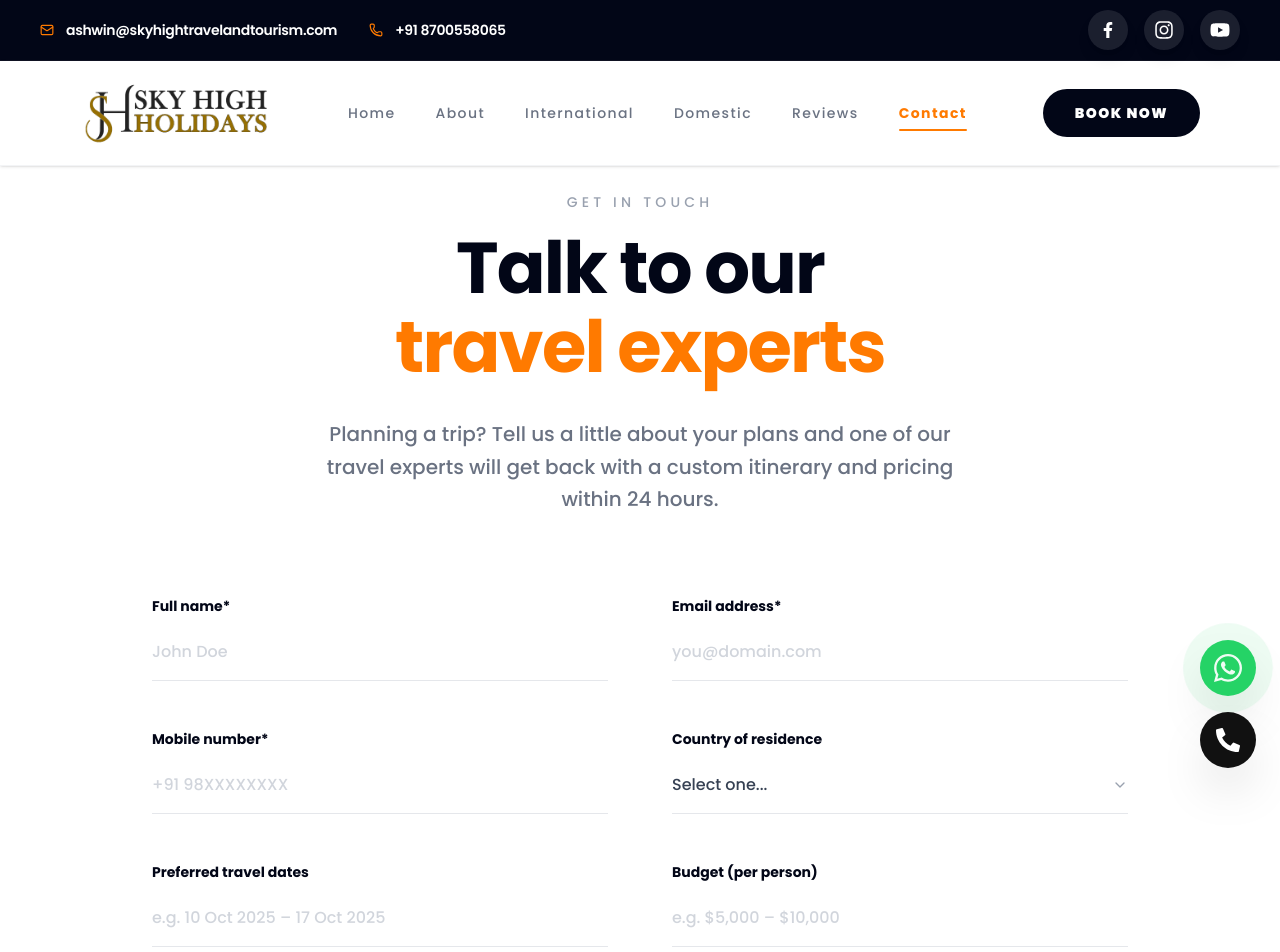
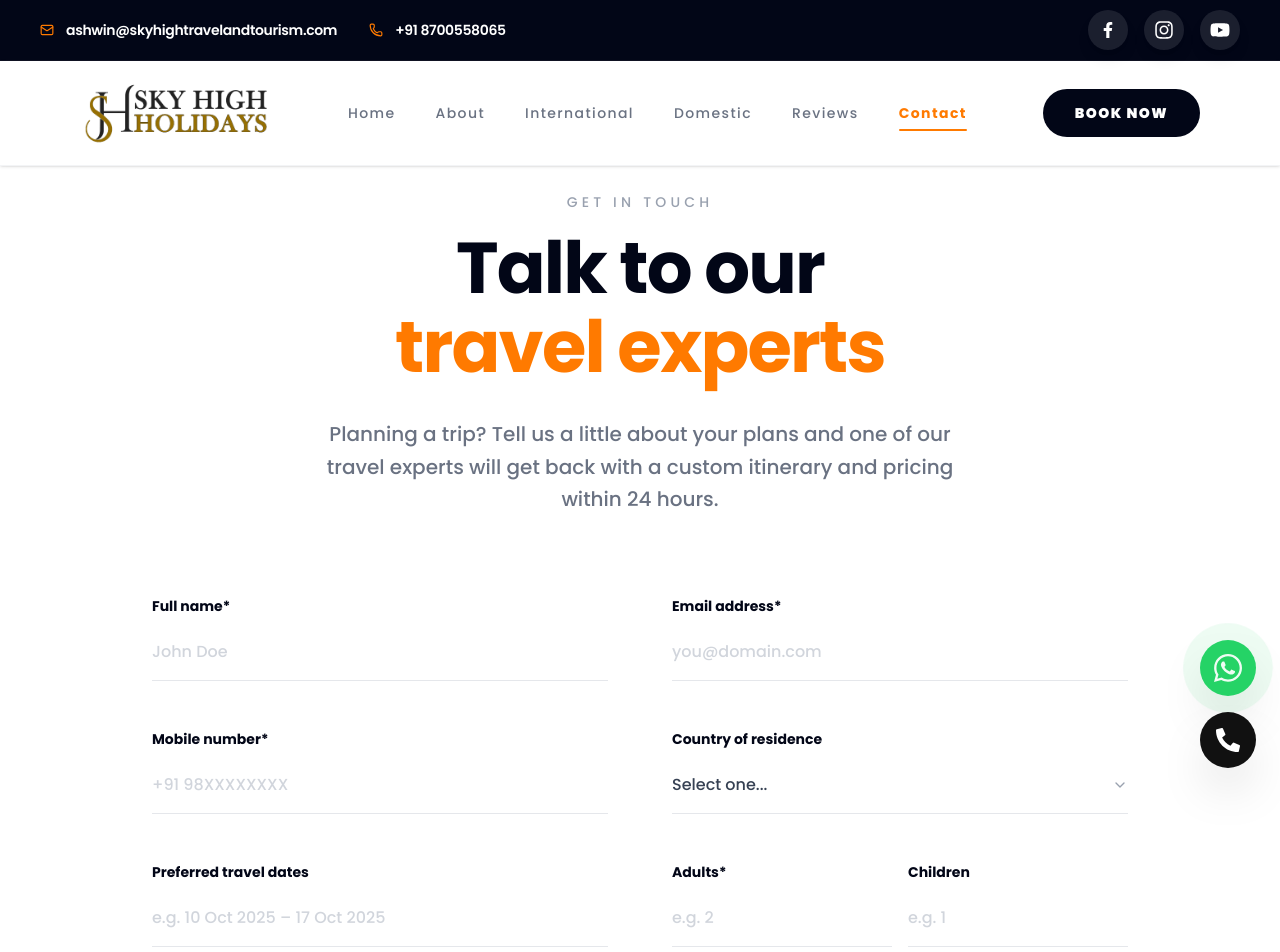
Before and after one commit to LaukikLandage/sky-high-holidays, a React (Vite) app: page /contact in a window 1280 px wide. Shown: the top 952 px of the page. Built offline with nearby package versions, Linux system fonts and the light colour scheme.

Commit message:
Updated contact and enquiry forms: replaced budget/generic travelers with separate Adults and Children counts

```diff
--- a/src/pages/ContactPage.tsx
+++ b/src/pages/ContactPage.tsx
@@ -9,7 +9,8 @@ export function ContactPage() {
     mobileNumber: '',
     country: '',
     travelDates: '',
-    budget: '',
+    adults: '',
+    children: '',
     message: ''
   });
 
@@ -103,12 +104,23 @@ export function ContactPage() {
                   <ChevronDown className="absolute right-0 top-1/2 -translate-y-1/2 w-4 h-4 text-gray-400 pointer-events-none group-focus-within:text-[#FF7A00] transition-colors" />
                 </div>
               </div>
-              <FormInput
-                label="Budget (per person)"
-                placeholder="e.g. $5,000 – $10,000"
-                value={formData.budget}
-                onChange={(v: string) => setFormData({...formData, budget: v})}
-              />
+              <div className="grid grid-cols-2 gap-4">
+                <FormInput
+                  label="Adults*"
+                  placeholder="e.g. 2"
+                  value={formData.adults}
+                  onChange={(v: string) => setFormData({...formData, adults: v})}
+                  required
+                  type="number"
+                />
+                <FormInput
+                  label="Children"
+                  placeholder="e.g. 1"
+                  value={formData.children}
+                  onChange={(v: string) => setFormData({...formData, children: v})}
+                  type="number"
+                />
+              </div>
             </div>
           </div>
 
--- a/src/pages/EnquiryPage.tsx
+++ b/src/pages/EnquiryPage.tsx
@@ -13,7 +13,8 @@ export default function EnquiryPage() {
     phone: '',
     destination: '',
     travelDate: '',
-    travelers: '2',
+    adults: '2',
+    children: '0',
     message: ''
   });
 
@@ -154,20 +155,36 @@ export default function EnquiryPage() {
                   </div>
                 </div>
 
-                {/* Travelers */}
+                {/* Adults */}
                 <div className="space-y-2">
-                  <label className="text-sm font-black text-[#020617] uppercase tracking-widest ml-1">Number of Travelers</label>
+                  <label className="text-sm font-black text-[#020617] uppercase tracking-widest ml-1">Adults*</label>
                   <div className="relative group">
                     <Users className="absolute left-4 top-1/2 -translate-y-1/2 w-5 h-5 text-gray-400 group-focus-within:text-[#FF7A00] transition-colors" />
-                    <select
-                      className="w-full pl-12 pr-4 py-4 rounded-2xl bg-gray-50 border border-transparent focus:bg-white focus:border-[#FF7A00] focus:ring-4 focus:ring-orange-50 outline-none transition-all font-medium appearance-none"
-                      value={formData.travelers}
-                      onChange={e => setFormData({ ...formData, travelers: e.target.value })}
-                    >
-                      {[1, 2, 3, 4, 5, '6+'].map(num => (
-                        <option key={num} value={num}>{num} {num === 1 ? 'Traveler' : 'Travelers'}</option>
-                      ))}
-                    </select>
+                    <input
+                      required
+                      type="number"
+                      min="1"
+                      placeholder="2"
+                      className="w-full pl-12 pr-4 py-4 rounded-2xl bg-gray-50 border border-transparent focus:bg-white focus:border-[#FF7A00] focus:ring-4 focus:ring-orange-50 outline-none transition-all font-medium"
+                      value={formData.adults}
+                      onChange={e => setFormData({ ...formData, adults: e.target.value })}
+                    />
+                  </div>
+                </div>
+
+                {/* Children */}
+                <div className="space-y-2">
+                  <label className="text-sm font-black text-[#020617] uppercase tracking-widest ml-1">Children</label>
+                  <div className="relative group">
+                    <Users className="absolute left-4 top-1/2 -translate-y-1/2 w-5 h-5 text-gray-400 group-focus-within:text-[#FF7A00] transition-colors" />
+                    <input
+                      type="number"
+                      min="0"
+                      placeholder="0"
+                      className="w-full pl-12 pr-4 py-4 rounded-2xl bg-gray-50 border border-transparent focus:bg-white focus:border-[#FF7A00] focus:ring-4 focus:ring-orange-50 outline-none transition-all font-medium"
+                      value={formData.children}
+                      onChange={e => setFormData({ ...formData, children: e.target.value })}
+                    />
                   </div>
                 </div>
               </div>
```
Also changed, not shown: 1 other file (tests, documents, lock files or other folders).
